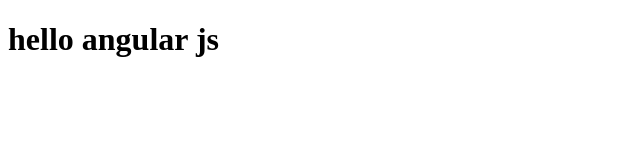
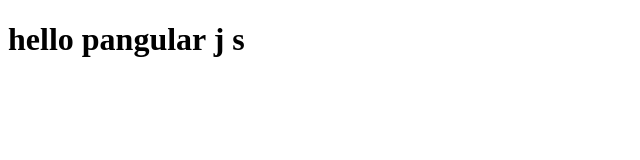
Before and after one commit to punkiller/test-javascript, a plain HTML site: page index.html in a window 1280 px wide. Shown: the whole page, without its empty margins (0-640 px from the left). Drawn offline with Linux system fonts and the light colour scheme.

Commit message:
sample commit

```diff
--- a/index.html
+++ b/index.html
@@ -5,6 +5,6 @@
     <title>hello angular js</title>
   </head>
   <body>
-    <h1>hello angular js</h1>
+    <h1>hello pangular j s</h1>
   </body>
 </html>
```
